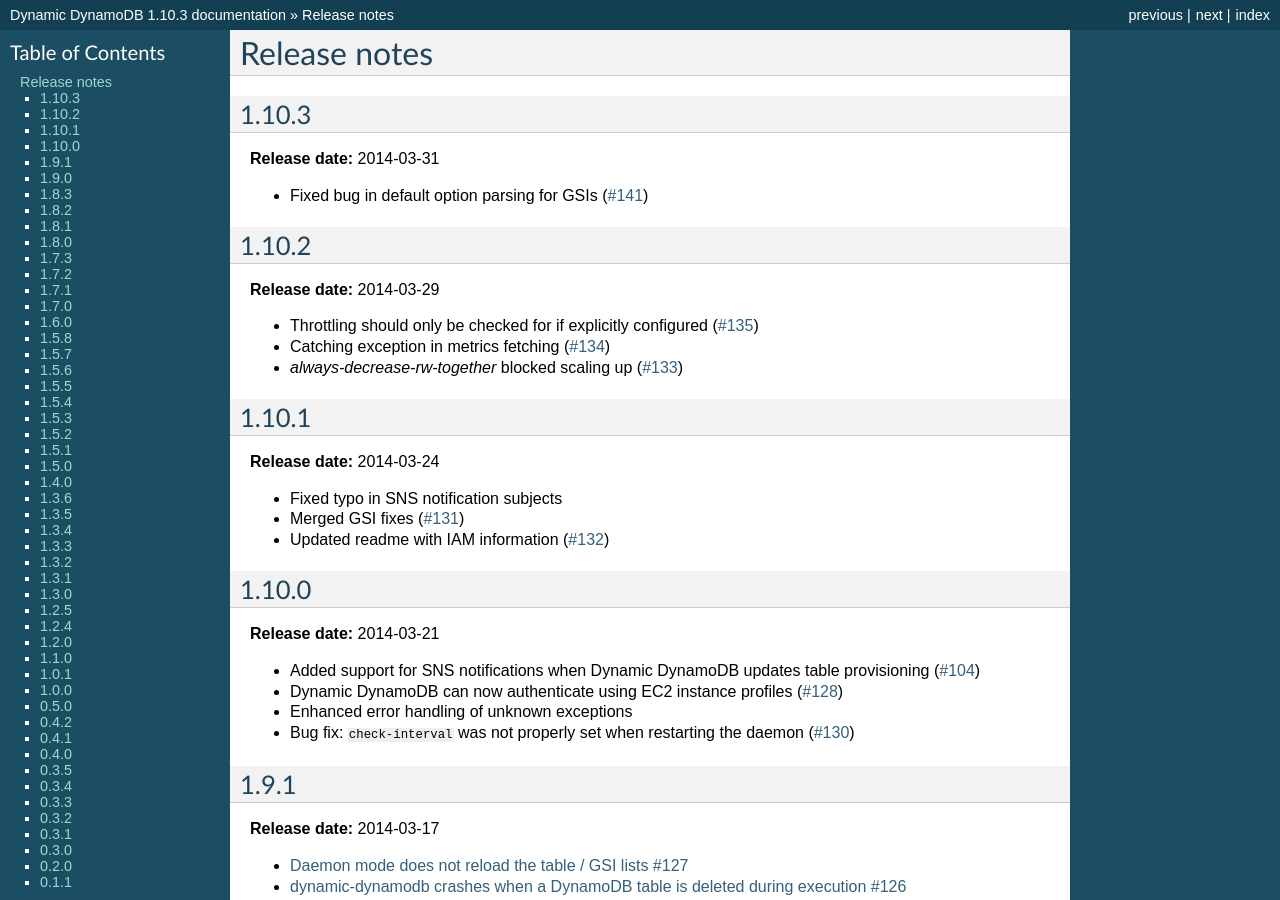
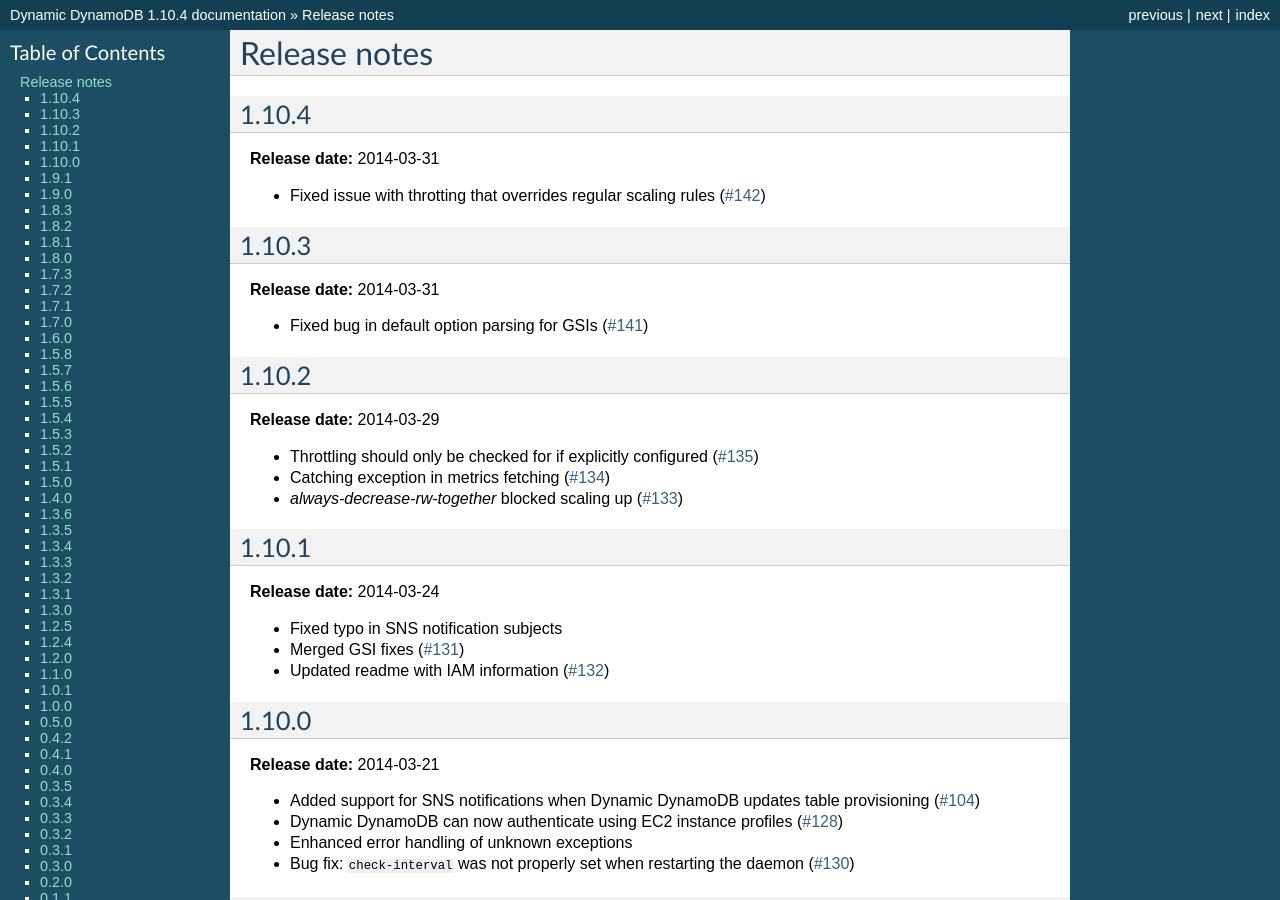
Before and after one commit to sebdah/dynamic-dynamodb, a Sphinx documentation site: the page built from docs/release_notes.rst, in a window 1280 px wide and 900 px high. Built offline with Sphinx 7.4.7, drawn with Linux system fonts in a browser that asks for light colours; some of the changed text lies outside the part shown.

Commit message:
Added release notes for 1.10.4

```diff
--- a/docs/conf.py
+++ b/docs/conf.py
@@ -53,7 +53,7 @@
 # The short X.Y version.
 version = '1.10'
 # The full version, including alpha/beta/rc tags.
-release = '1.10.3'
+release = '1.10.4'
 
 # The language for content autogenerated by Sphinx. Refer to documentation
 # for a list of supported languages.
--- a/docs/release_notes.rst
+++ b/docs/release_notes.rst
@@ -1,5 +1,12 @@
 Release notes
 =============
+
+1.10.4
+------
+
+**Release date:** 2014-03-31
+
+- Fixed issue with throtting that overrides regular scaling rules (`#142 <https://github.com/sebdah/dynamic-dynamodb/issues/142>`__)
 
 1.10.3
 ------
```
Also changed, not shown: 1 other file.
